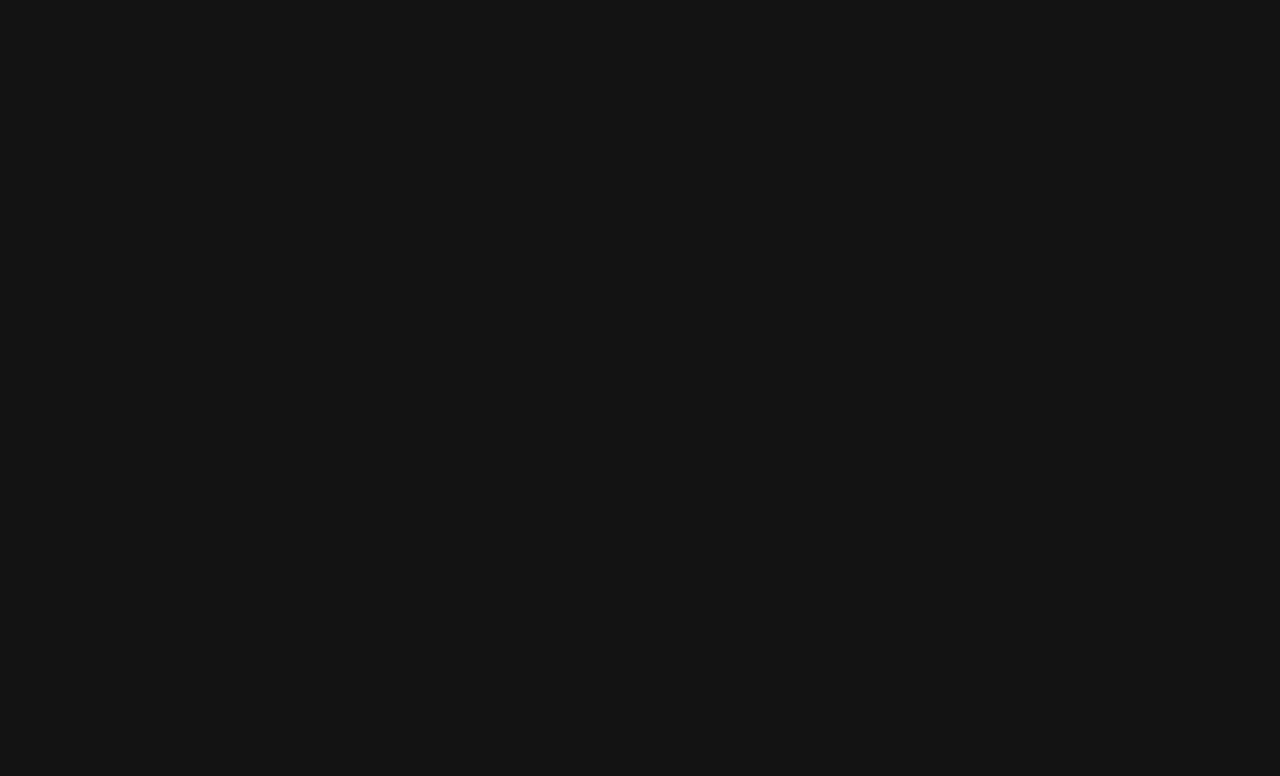
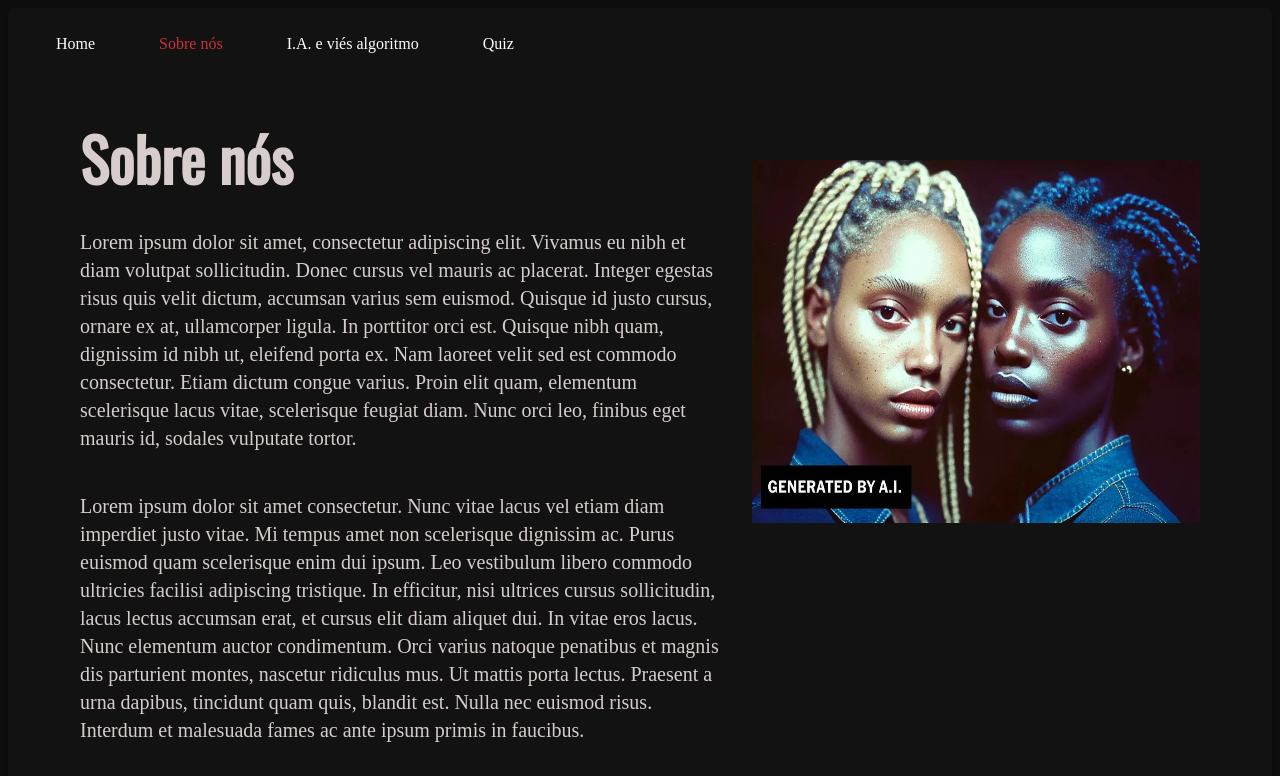
Before and after one commit to Anemaygi/Quiz-ArteOuIA, a React (Vite) app: page /about in a window 1280 px wide. Before the commit this address had no page. Shown: the top 776 px of the page. Built offline with nearby package versions, Linux system fonts and the light colour scheme; a web font is replaced by a local one.

Commit message:
add about page

```diff
--- /dev/null
+++ b/src/pages/AboutPage.tsx
@@ -0,0 +1,35 @@
+import React from 'react';
+import Navbar from '../components/navbar';
+
+const AboutPage: React.FC = () => {
+    return (
+        <div className="bg-[#0D0D0D] text-timberWolf min-h-screen xl:h-screen h-full w-screen flex items-center p-2">
+            <div className='flex flex-col shadow-lg rounded-lg w-screen h-full p-4 bg-night gap-16'>
+                <Navbar />
+                <div className="flex gap-8 px-14">
+                    <div className='flex flex-col gap-10'>
+                        <h1 className='font-Oswald text-6xl font-semibold '>Sobre nós</h1>
+                        <p className='font-ZenMaru text-xl font-normal'> Lorem ipsum dolor sit amet, consectetur adipiscing elit. Vivamus eu nibh
+                            et diam volutpat sollicitudin. Donec cursus vel mauris ac placerat. Integer egestas risus quis velit dictum, accumsan
+                            varius sem euismod. Quisque id justo cursus, ornare ex at, ullamcorper ligula. In porttitor orci est. Quisque nibh quam,
+                            dignissim id nibh ut, eleifend porta ex. Nam laoreet velit sed est commodo consectetur. Etiam dictum congue varius. Proin
+                            elit quam, elementum scelerisque lacus vitae, scelerisque feugiat diam. Nunc orci leo, finibus eget mauris id, sodales
+                            vulputate tortor.
+                        </p>
+                        <p className='font-ZenMaru text-xl font-normal'> Lorem ipsum dolor sit amet consectetur. Nunc vitae lacus vel etiam diam imperdiet justo vitae.
+                            Mi tempus amet non scelerisque dignissim ac. Purus euismod quam scelerisque enim dui ipsum.
+                            Leo vestibulum libero commodo ultricies facilisi adipiscing tristique. In efficitur, nisi ultrices cursus
+                            sollicitudin, lacus lectus accumsan erat, et cursus elit diam aliquet dui. In vitae eros lacus. Nunc elementum
+                            auctor condimentum. Orci varius natoque penatibus et magnis dis parturient montes, nascetur ridiculus mus. Ut
+                             mattis porta lectus. Praesent a urna dapibus, tincidunt quam quis, blandit est. Nulla nec euismod risus.
+                             Interdum et malesuada fames ac ante ipsum primis in faucibus.
+                        </p>
+                    </div>
+                    <img className="w-2/5 h-[395px] pt-8" src='src/assets/BlondeBraidsStudyIV.png' alt='Imagem criada por Inteligência artificial. “Blonde Braids Study IV”, de Minne Atairu'></img>
+                </div>
+            </div>
+        </div>
+    );
+}
+
+export default AboutPage;
--- a/src/routes/index.tsx
+++ b/src/routes/index.tsx
@@ -1,12 +1,14 @@
 import { Routes, Route } from "react-router-dom"
 import LandingPage from "../pages/landingPage";
 import Quiz from "../pages/quiz";
+import AboutPage from "../pages/AboutPage";
 
 export default function RootRouter() {
   return (
     <Routes>
       <Route path='/' element={<LandingPage />} />
       <Route path='/quiz' element={<Quiz />} />
+      <Route path='/about' element={<AboutPage/> }/>
     </Routes>
   );
 }
```
Also changed, not shown: src/assets/BlondeBraidsStudyIV.png (added).
